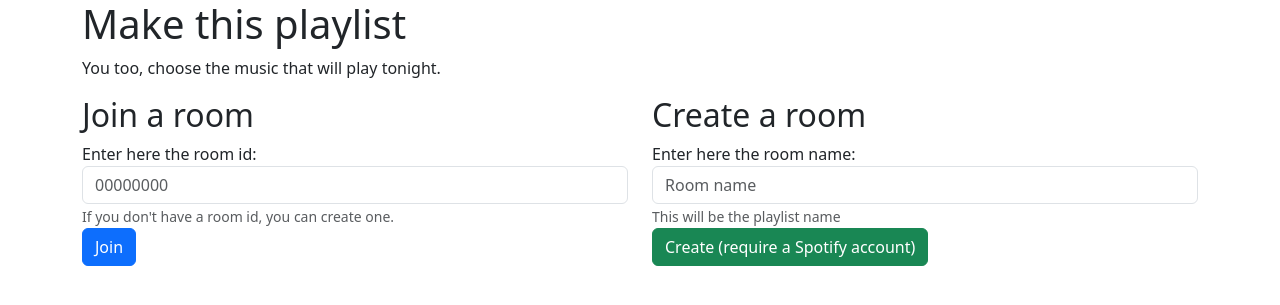
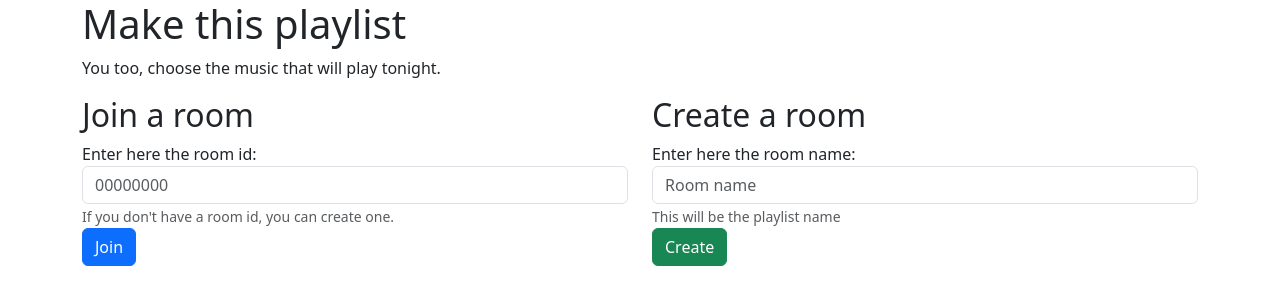
Before and after one commit to l0u1sg/makethisplaylist, a Flask app: page / in a window 1280 px wide. Shown: the top 305 px of the page. Run offline with Flask 3, Linux system fonts and the light colour scheme; parts of the project's set-up code (start-up, migrations or seed data) failed here and were passed over; some libraries are stand-ins or nearby versions.

Commit message:
docs: :pencil:  Update documentation

```diff
--- a/templates/index.html
+++ b/templates/index.html
@@ -30,7 +30,7 @@
                             <input type="text" class="form-control" name="roomName" placeholder="Room name" />
                             <small id="roomNameHelp" class="form-text text-muted">This will be the playlist name</small>
                         </div>
-                        <button type="submit" class="btn btn-success">Create (require a Spotify account)</button>
+                        <button type="submit" class="btn btn-success">Create</button>
                     </form>
                 </div>
             </div>
```
Also changed, not shown: README.md, 1 other file.
